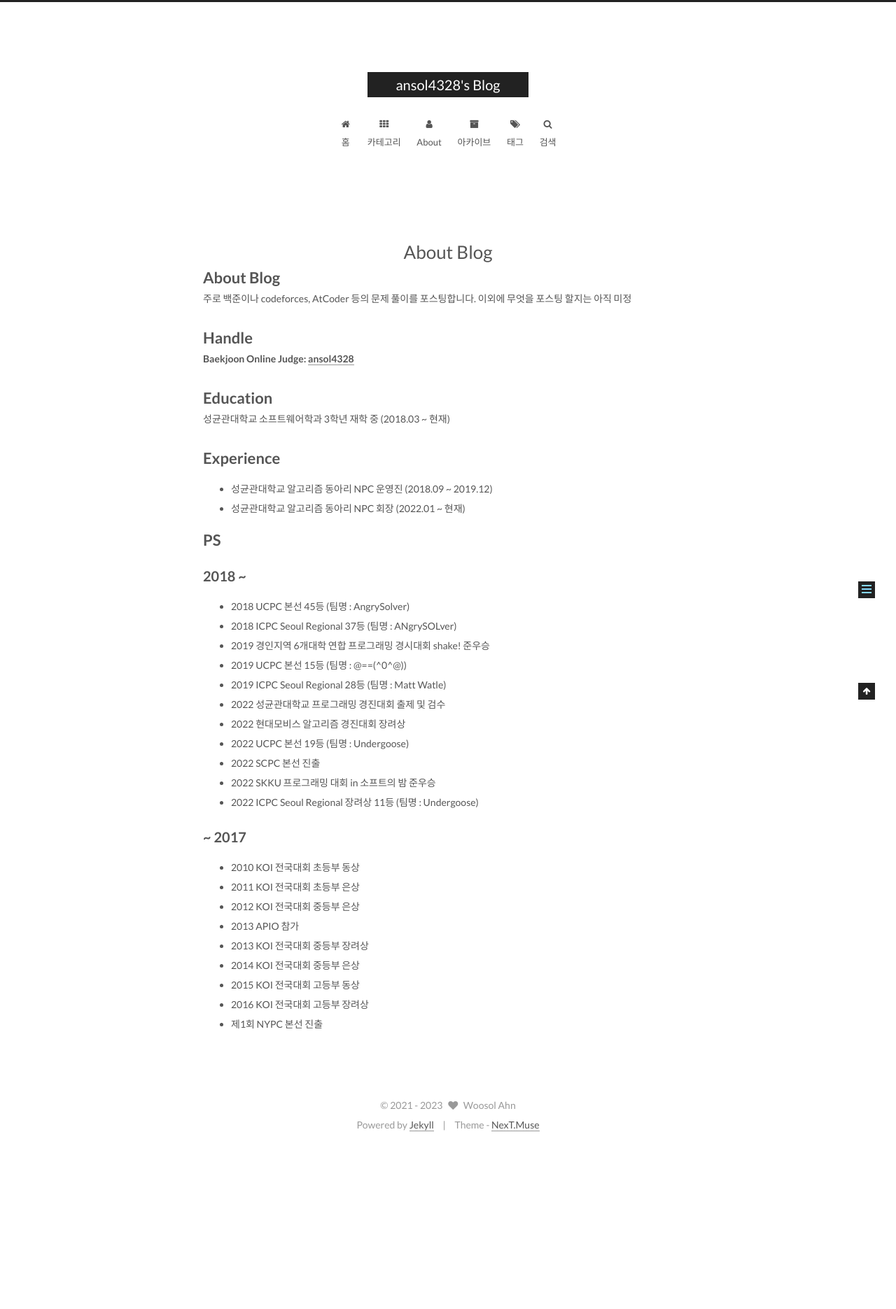
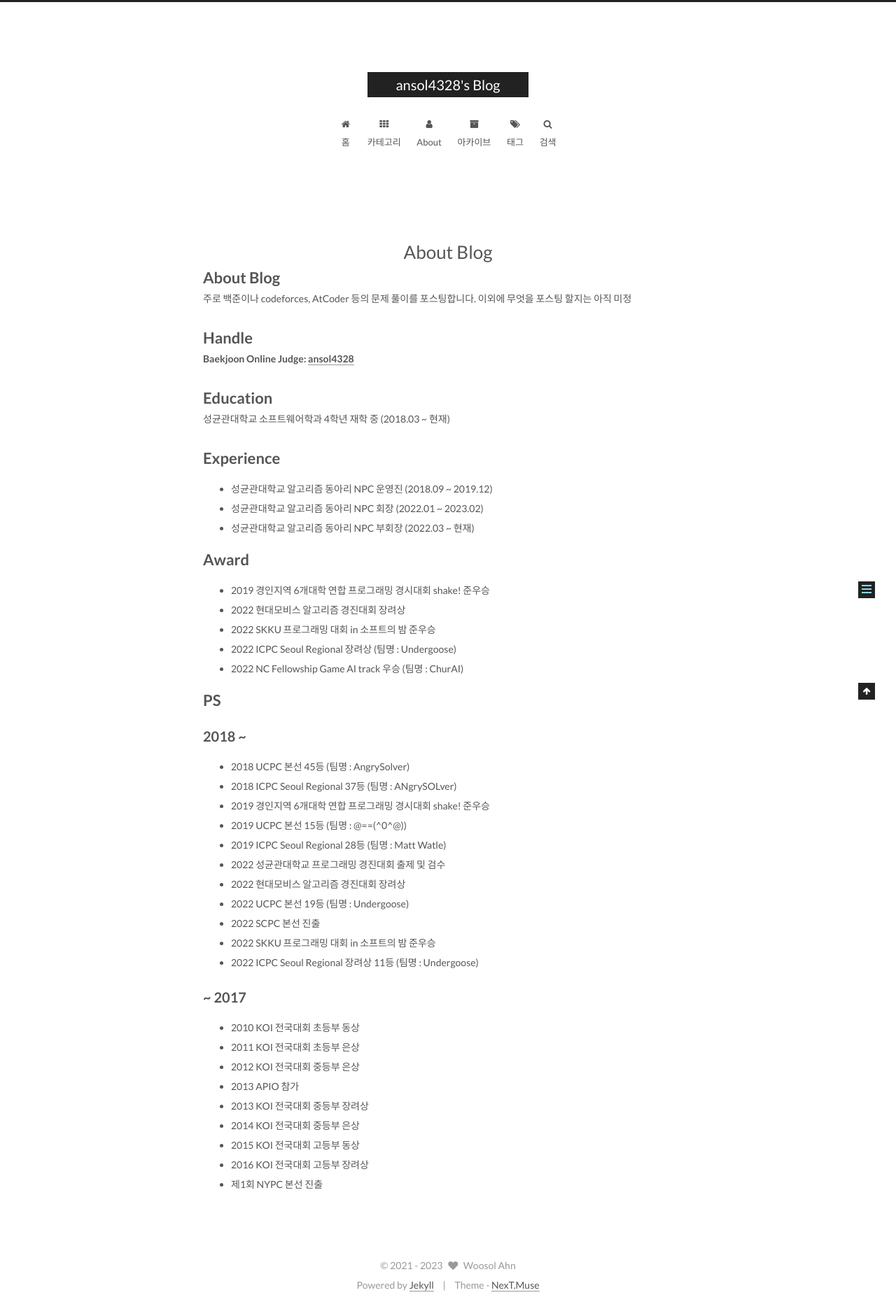
Before and after one commit to ansol4328/ansol4328.github.io, a Jekyll site: the page built from about/index.md, in a window 1280 px wide. Shown: the whole page at 70% size. Built offline with Jekyll 4.4.1, drawn with Linux system fonts in a browser that asks for light colours; comment, search, counter and statistics services are not loaded; our own code applies the rules of GitHub Pages for plain Markdown files; before the commit the page ends 1642 px from its top, so only the background shows below that.

Commit message:
update About page

```diff
--- a/about/index.md
+++ b/about/index.md
@@ -10,11 +10,19 @@ type: about
 **Baekjoon Online Judge: [ansol4328](https://www.acmicpc.net/user/ansol4328)**
 
 # Education
-성균관대학교 소프트웨어학과 3학년 재학 중 (2018.03 ~ 현재)
+성균관대학교 소프트웨어학과 4학년 재학 중 (2018.03 ~ 현재)
 
 # Experience
 * 성균관대학교 알고리즘 동아리 NPC 운영진 (2018.09 ~ 2019.12)
-* 성균관대학교 알고리즘 동아리 NPC 회장 (2022.01 ~ 현재)
+* 성균관대학교 알고리즘 동아리 NPC 회장 (2022.01 ~ 2023.02)
+* 성균관대학교 알고리즘 동아리 NPC 부회장 (2022.03 ~ 현재)
+
+# Award
+* 2019 경인지역 6개대학 연합 프로그래밍 경시대회 shake! 준우승
+* 2022 현대모비스 알고리즘 경진대회 장려상
+* 2022 SKKU 프로그래밍 대회 in 소프트의 밤 준우승
+* 2022 ICPC Seoul Regional 장려상 (팀명 : Undergoose)
+* 2022 NC Fellowship Game AI track 우승 (팀명 : ChurAI)
 
 # PS
 ## 2018 ~
```
